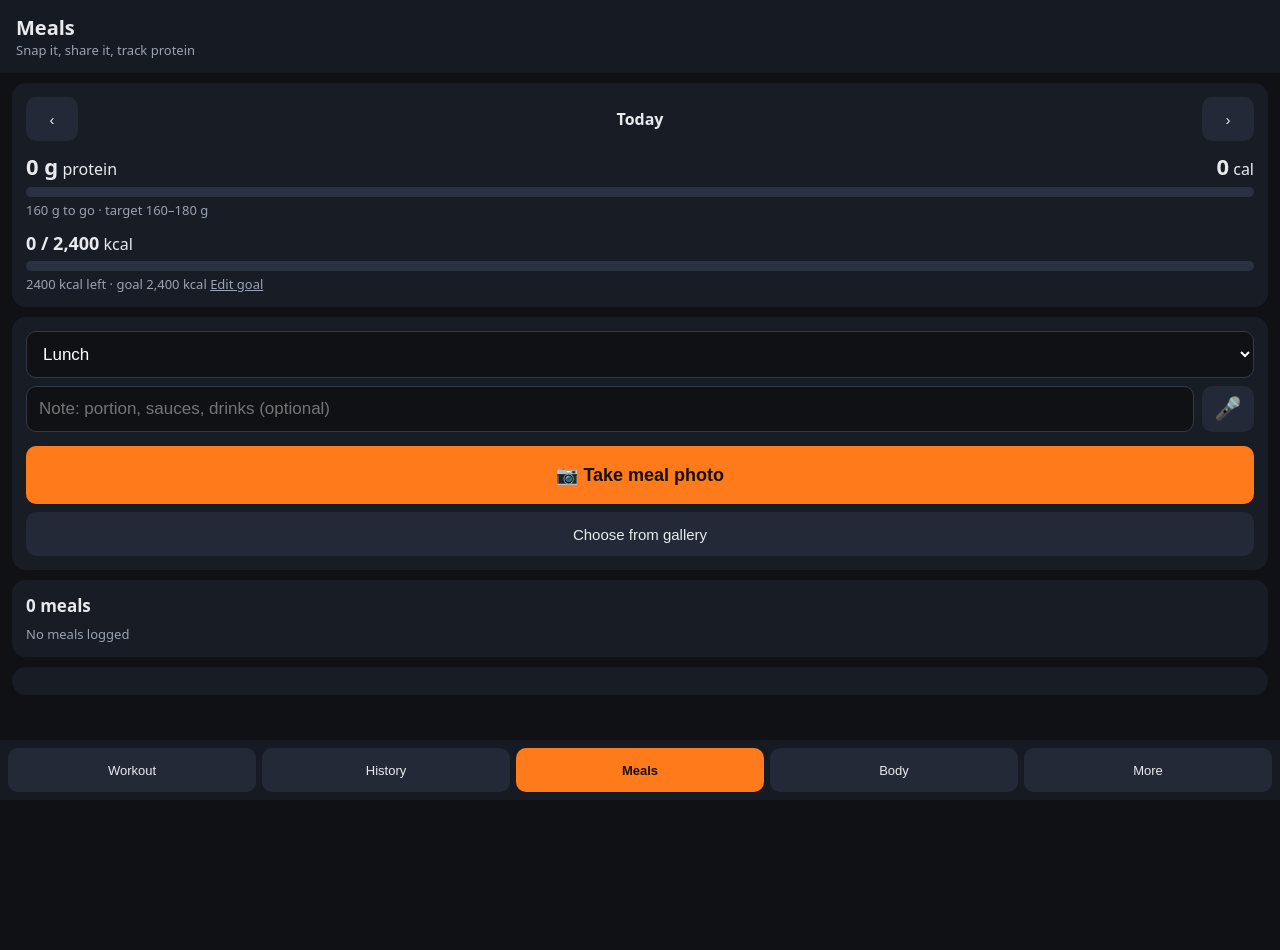
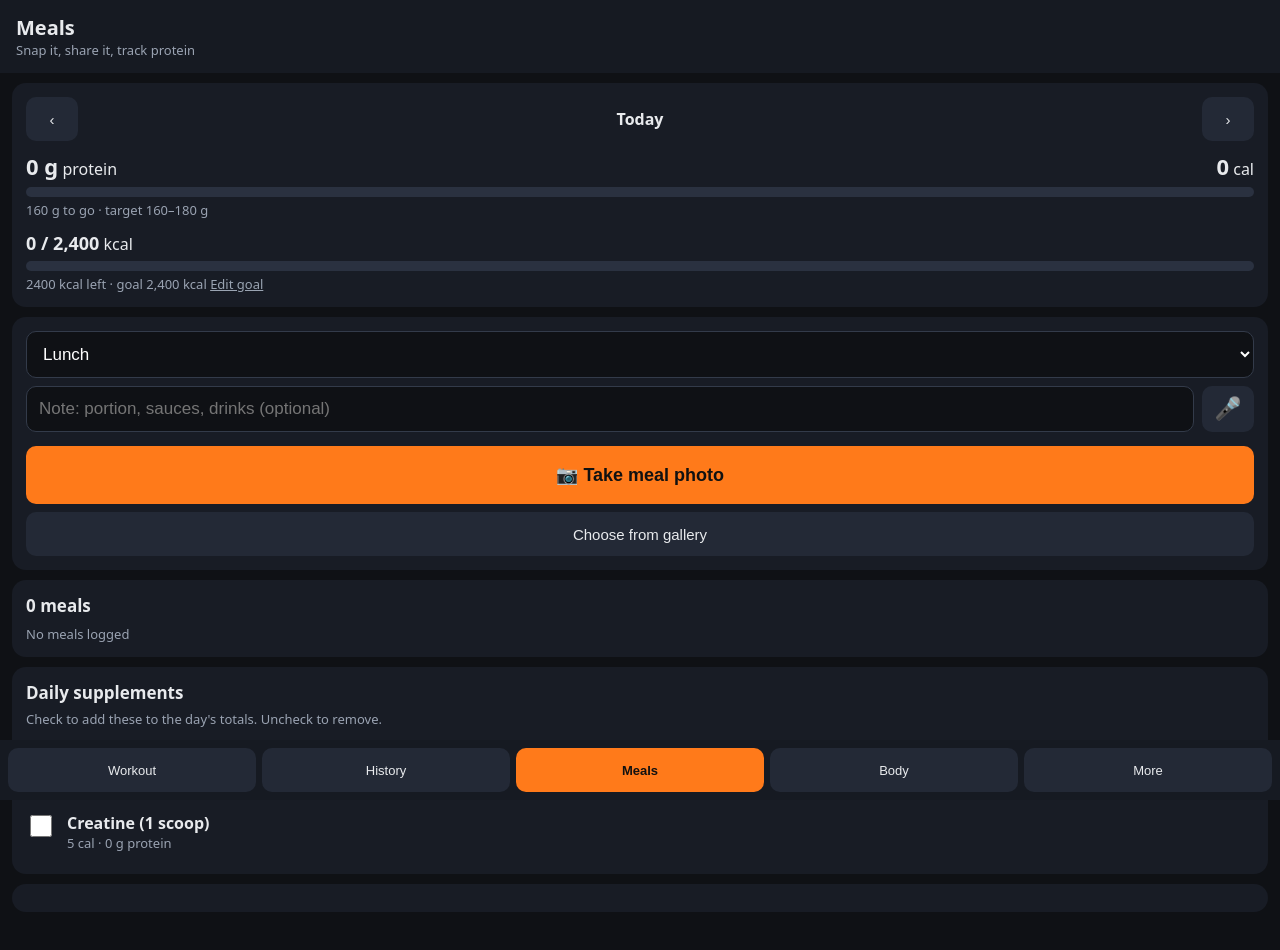
Before and after one commit to vpolizzi89-lab/workout-app, a plain HTML site: page index.html in a window 1280 px wide. Both pictures are taken after a click on the button "Meals". Before the commit the page ends 875 px from the top, so only its background shows below. Drawn offline with Linux system fonts and the light colour scheme.

Commit message:
Feature: daily supplement checkboxes on Meals; cache vwt-v12

```diff
--- a/index.html
+++ b/index.html
@@ -12,6 +12,7 @@ button.on,.primary{background:#ff7a1a;color:#111;font-weight:700}
 .sub{color:#9aa3b2;font-size:13px}.sug{color:#4ade80;font-size:14px;margin:4px 0}
 .set{display:grid;grid-template-columns:28px 1fr 1fr 64px;gap:8px;align-items:center;margin-top:8px}
 input,textarea,select{width:100%;background:#0f1115;color:#fff;border:1px solid #333b4a;border-radius:10px;padding:12px;font-size:17px}
+input[type=checkbox]{width:22px;height:22px;min-height:22px;padding:0;flex:0 0 auto;accent-color:#ff7a1a}
 .set button.done{background:#16a34a;color:#fff}
 nav{position:fixed;bottom:0;left:0;right:0;display:flex;background:#161a22;padding:8px;gap:6px}nav button{flex:1;padding:10px 2px;font-size:13px}
 .meal{display:flex;gap:10px;margin-top:10px;border-top:1px solid #2a3140;padding-top:10px}.meal img{width:84px;height:84px;object-fit:cover;border-radius:10px;flex:0 0 auto}.meal .r{flex:1;min-width:0}.meal input{padding:8px;font-size:15px}
@@ -153,6 +154,15 @@ async function shareMeal(id){const m=(await mAll()).find(x=>x.id===id);shareMeal
 async function shareDay(){const ms=(await mAll()).filter(m=>m.date===mDay);if(!ms.length)return toast("No meals");const tot=totals(ms);
 const txt=`Meals for ${fmtDate(mDay)} (${ms.length}):\n`+ms.map(m=>"- "+mealText(m).replace(/^Meal log: [^,]+, [^,]+, [^,]+, /,"")).join("\n")+(tot.c||tot.p?`\nLogged totals: ${tot.c?tot.c+" cal":""}${tot.c&&tot.p?", ":""}${tot.p?tot.p+" g protein":""}`:"");shareMeals(ms,"Today's meals",txt)}
 function totals(ms){return ms.reduce((a,m)=>({c:a.c+(+m.cal||0),p:a.p+(+m.prot||0)}),{c:0,p:0})}
+const SUPS=[
+{id:"shake",label:"Protein shake (2 scoops + water)",cal:270,prot:60,detail:"270 cal · 60 g protein",note:"Protein shake (2 scoops + water): Body Fortress Super Advanced Isolate, 2 scoops (76 g). 270 cal, 60 g protein, 1.5 g fat, 5 g carbs.",re:/protein shake|body fortress|2 scoops \+ water/i},
+{id:"creatine",label:"Creatine (1 scoop)",cal:5,prot:0,detail:"5 cal · 0 g protein",note:"Creatine (1 scoop): PMD CG5 Creatine + Glutamine, 1 scoop (5.2 g). 5 cal, 0 g protein.",re:/\bcreatine\b/i}];
+function supId(s,d){return "supp-"+s.id+"-"+d}
+function isSupMeal(m,s){return m.supp===s.id||String(m.id||"").indexOf("supp-"+s.id+"-")===0||s.re.test(m.note||"")||s.re.test(m.type||"")}
+function findSup(ms,s){return (ms||[]).find(m=>isSupMeal(m,s))}
+async function togSup(id){const s=SUPS.find(x=>x.id===id);if(!s||!mDay)return;const ms=(await mAll()).filter(m=>m.date===mDay),ex=findSup(ms,s);
+ if(ex){const ours=ex.supp===s.id||String(ex.id||"").indexOf("supp-"+s.id+"-")===0;if(!ours&&!confirm("Remove the already logged "+s.label+" meal for this day?")){rMeals();return}await mDel(ex.id);schedSync();rMeals();return}
+ const now=Date.now();await mPut({updatedAt:now,id:supId(s,mDay),ts:now,date:mDay,type:"Snack",note:s.note,cal:s.cal,prot:s.prot,supp:s.id});schedSync();rMeals()}
 async function addMeal(inp){const f=inp.files[0];if(!f)return;toast("Saving...");const img=await compress(f);const now=new Date();
 await mPut({updatedAt:Date.now(),id:now.getTime()+"-"+Math.random().toString(36).slice(2,6),ts:now.getTime(),date:ld(now),type:$("#mt").value,note:$("#mn").value,cal:"",prot:"",img});mDay=ld(now);inp.value="";mnDraft="";micStop();toast("Meal saved");schedSync();rMeals()}
 async function updMeal(id,k,v){const m=(await mAll()).find(x=>x.id===id);m[k]=v;await mPut(m);schedSync();mTotals()}
@@ -174,6 +184,8 @@ h+=`<div class="card"><div class="row" style="margin-top:0;align-items:center"><
 (ms.map(m=>{let u="";if(m.img){u=URL.createObjectURL(m.img);urls.push(u)}return `<div class="meal">${u?`<img src="${u}" alt="">`:""}<div class="r"><b>${esc(m.type)}</b> <span class="sub">${tStr(m.ts)}</span>${m.note?`<div class="sub">${esc(m.note)}</div>`:""}${(m.img||m.photoId)&&!m.cal&&!m.prot?`<div class="sub" style="color:#ff7a1a">⏳ Grok Bot is estimating…</div>`:""}
 <div class="row" style="margin-top:6px"><input inputmode="numeric" placeholder="cal" value="${esc(m.cal)}" onchange="updMeal('${m.id}','cal',this.value)"><input inputmode="numeric" placeholder="protein g" value="${esc(m.prot)}" onchange="updMeal('${m.id}','prot',this.value)"></div>
 <div style="margin-top:6px"><button class="mini primary" onclick="shareMeal('${m.id}')">Share</button><button class="mini" onclick="delMeal('${m.id}')">Delete</button></div></div></div>`}).join("")||'<div class="sub" style="margin-top:8px">No meals logged</div>')+"</div>";
+h+=`<div class="card"><h2>Daily supplements</h2><div class="sub">Check to add these to the day's totals. Uncheck to remove.</div>`+
+SUPS.map(s=>{const on=!!findSup(ms,s);return `<label style="display:flex;gap:12px;align-items:flex-start;margin-top:10px;padding:8px 0;min-height:44px;cursor:pointer"><input type="checkbox" ${on?"checked":""} onchange="togSup('${s.id}')"><span><b>${esc(s.label)}</b><div class="sub">${esc(s.detail)}</div></span></label>`}).join("")+"</div>";
 h+=`<div class="card" id="mhist"></div>`;$("#main").innerHTML=h;mTotals()}
 // ---- Speech-to-text for meal notes ----
 const SR=window.SpeechRecognition||window.webkitSpeechRecognition;let mnDraft="",rec=null,recBase="";
--- a/sw.js
+++ b/sw.js
@@ -1,4 +1,4 @@
-const C="vwt-v11",F=["./","./index.html","./manifest.json","./icon-192.png","./icon-512.png"];
+const C="vwt-v12",F=["./","./index.html","./manifest.json","./icon-192.png","./icon-512.png"];
 self.addEventListener("install",e=>{e.waitUntil(caches.open(C).then(c=>c.addAll(F)));self.skipWaiting()});
 self.addEventListener("activate",e=>e.waitUntil(caches.keys().then(k=>Promise.all(k.filter(x=>x!==C).map(x=>caches.delete(x))))));
 self.addEventListener("fetch",e=>{const u=new URL(e.request.url);
```
